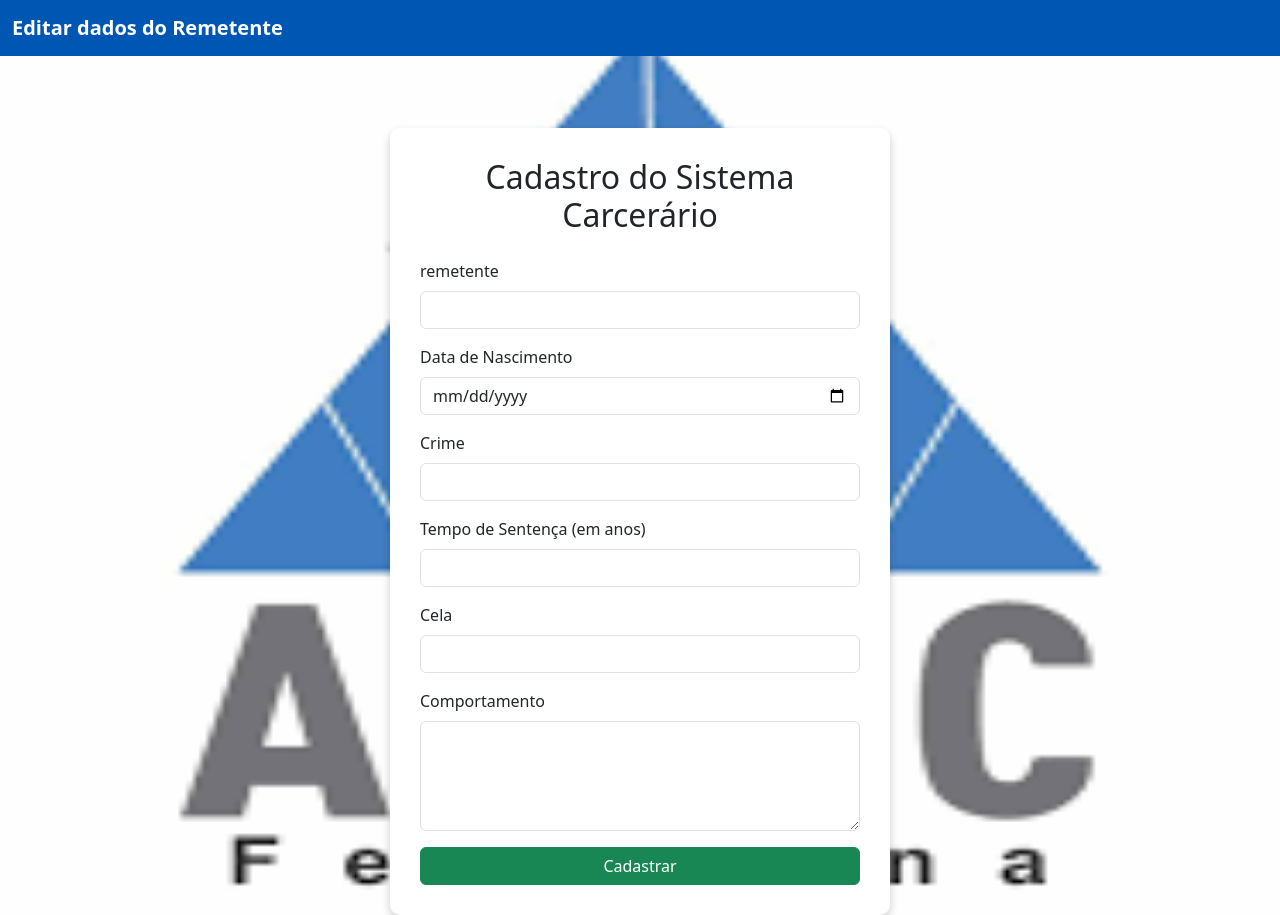
After one commit to luizeduardoifes/ProjetoIntegrador-Ifes, a FastAPI app: template templates/alterar_dados.html in a window 1280 px wide. The commit adds this page. Run offline with FastAPI, Linux system fonts and the light colour scheme; the template is opened without the code that fills it, so the values that code supplies are empty.

Commit message:
remove unused __pycache__ files; refactor consulta.html and add alterar_dados.html for improved data editing

```diff
--- a/main.py
+++ b/main.py
@@ -104,68 +104,18 @@ async def consulta_get(request: Request):
         "modo_edicao": None
     })
 
-@app.post("/acao/{id}")
-async def acao_post(
-    request: Request,
-    id: int,
-    botao: str = Form(...),
-    remetente: str = Form(None),
-    data_nascimento: str = Form(None),
-    crime: str = Form(None),
-    tempo_sentenca: str = Form(None),
-    cela: str = Form(None),
-    comportamento: str = Form(None)
-):
-    if botao == "editar":
-        # Ativa modo de edição para este ID
-        consultas = repo.remetente_repo.listar_remetentes()
-        return templates.TemplateResponse("consulta.html", {
-            "request": request,
-            "consultas": consultas,
-            "modo_edicao": id
-        })
 
-    if botao == "salvar":
-        try:
-            # Converte a data
-            data_convertida = datetime.strptime(data_nascimento, "%Y-%m-%d").date()
-        except Exception as e:
-            return templates.TemplateResponse("consulta.html", {
-                "request": request,
-                "consultas": repo.remetente_repo.listar_remetentes(),
-                "modo_edicao": id,
-                "erro": f"Data inválida: {data_nascimento}"
-            })
+@app.get("/alterar_dados/{id}", response_class=HTMLResponse)
+async def editar_dados(request: Request):
+    # Aqui você buscaria os dados do remetente no banco
+    remetentes = repo.remetente_repo.obter_remetente_por_id(1)  # Sua função personalizada
+    return templates.TemplateResponse("alterar_dados.html", {"request": request, "remetentes": remetentes})
 
-        # Monta objeto e atualiza no banco
-        remetente_obj = Remetente(
-            id=id,
-            remetente=remetente,
-            data_nascimento=data_convertida,
-            crime=crime,
-            tempo_sentenca=tempo_sentenca,
-            cela=cela,
-            comportamento=comportamento
-        )
-        consultas = repo.remetente_repo.listar_remetentes(remetente_obj)
-        return templates.TemplateResponse("consulta.html", {
-        "request": request,
-        "consultas": consultas,
-        "modo_edicao": None,
-        "sucesso": "Remetente atualizado com sucesso!"
-    })
 
-    elif botao == "excluir":
-        repo.remetente_repo.excluir_remetente(id)
-        return templates.TemplateResponse("consulta.html", {
-            "request": request,
-            "consultas": repo.remetente_repo.listar_remetentes(),
-            "modo_edicao": None,
-            "sucesso": "Remetente excluído com sucesso!"
-        })
 
-    else:
-        return RedirectResponse("/consulta", status_code=303)
+
+
+
 
 
 if __name__ == "__main__":
--- /dev/null
+++ b/templates/alterar_dados.html
@@ -0,0 +1,119 @@
+<!DOCTYPE html>
+<html lang="pt-br">
+
+<head>
+    <meta charset="UTF-8">
+    <meta name="viewport" content="width=device-width, initial-scale=1.0">
+    <title>Cadastro do Sistema Carcerário</title>
+    <link href="https://cdn.jsdelivr.net/npm/bootstrap@5.3.6/dist/css/bootstrap.min.css" rel="stylesheet"
+        integrity="sha384-4Q6Gf2aSP4eDXB8Miphtr37CMZZQ5oXLH2yaXMJ2w8e2ZtHTl7GptT4jmndRuHDT" crossorigin="anonymous">
+    <style>
+        body {
+            background-image: url('/static/apac.png');
+            background-size: 120% 120%;
+            background-position: center;
+            background-repeat: no-repeat;
+            padding-top: 80px;
+            /* espaço para navbar */
+        }
+
+        .navbar {
+            position: fixed;
+            top: 0;
+            width: 100%;
+            z-index: 1000;
+        }
+
+        .navbar-custom {
+            background-color: #0056b3;
+        }
+
+        .nav-link {
+            color: white !important;
+        }
+
+        .nav-link:hover {
+            text-decoration: underline;
+        }
+
+        .navbar-brand {
+            font-weight: bold;
+        }
+
+        .form-container {
+            background-color: white;
+            padding: 30px;
+            border-radius: 10px;
+            box-shadow: 0 4px 8px rgba(0, 0, 0, 0.2);
+            max-width: 500px;
+            margin: auto;
+        }
+    </style>
+</head>
+
+<body>
+
+    <!-- Navbar -->
+    <nav class="navbar navbar-expand-lg navbar-dark navbar-custom">
+        <div class="container-fluid">
+            <a class="navbar-brand" href="#"> Editar dados do Remetente</a>
+
+
+    </nav>
+
+    <!-- Formulário -->
+    <div class="container mt-5">
+        <div class="form-container">
+            <h2 class="text-center mb-4">Cadastro do Sistema Carcerário</h2>
+
+            {% if error %}
+            <div class="alert alert-danger" role="alert">
+                {{ error }}
+            </div>
+            {% endif %}
+
+            {% if successo %}
+            <div class="alert alert-success" role="alert">
+                {{ successo }}
+            </div>
+            {% endif %}
+
+
+
+            <form action="/formcadastro" method="post">
+                <div class="mb-3">
+                    <label for="remetente"  class="form-label">remetente</label>
+                    <input type="text" name="remetente" class="form-control" id="remetente" name="remetente" required>
+                </div>
+                <div class="mb-3">
+                    <label for="idade" class="form-label">Data de Nascimento</label>
+                    <input type="date"  class="form-control" id="nascimento" name="data_nascimento" required>
+
+                </div>
+                <div class="mb-3">
+                    <label for="crime" class="form-label">Crime</label>
+                    <input type="text" class="form-control" id="crime" name="crime" required>
+                </div>
+                <div class="mb-3">
+                    <label for="tempo_sentenca" class="form-label">Tempo de Sentença (em anos)</label>
+                    <input type="number" class="form-control" id="tempo_sentenca" name="tempo_sentenca" required>
+                </div>
+                <div class="mb-3">
+                    <label for="cela" class="form-label">Cela</label>
+                    <input type="text" class="form-control" id="cela" name="cela" required>
+                </div>
+                <div class="mb-3">
+                    <label for="comportamento" class="form-label">Comportamento</label>
+                    <textarea class="form-control" id="comportamento" name="comportamento" rows="4" required></textarea>
+                </div>
+                <button type="submit" class="btn btn-success w-100">Cadastrar</button>
+            </form>
+        </div>
+    </div>
+
+    <script src="https://cdn.jsdelivr.net/npm/bootstrap@5.3.6/dist/js/bootstrap.bundle.min.js"
+        integrity="sha384-j1CDi7MgGQ12Z7Qab0qlWQ/Qqz24Gc6BM0thvEMVjHnfYGF0rmFCozFSxQBxwHKO"
+        crossorigin="anonymous"></script>
+</body>
+
+</html>
--- a/templates/entrar.html
+++ b/templates/entrar.html
@@ -57,7 +57,7 @@
             background-repeat: no-repeat;
         }
     </style>
-    </style>
+
 </head>
 
 <body>
```
Also changed, not shown: templates/consulta.html (+10 -29 lines).
